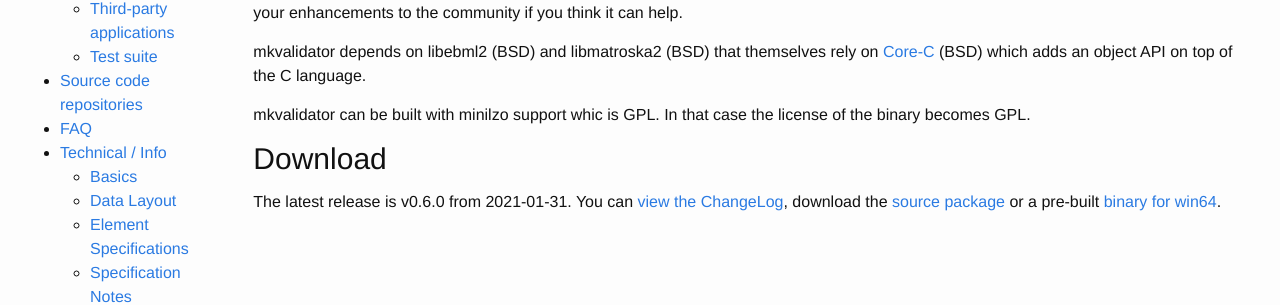
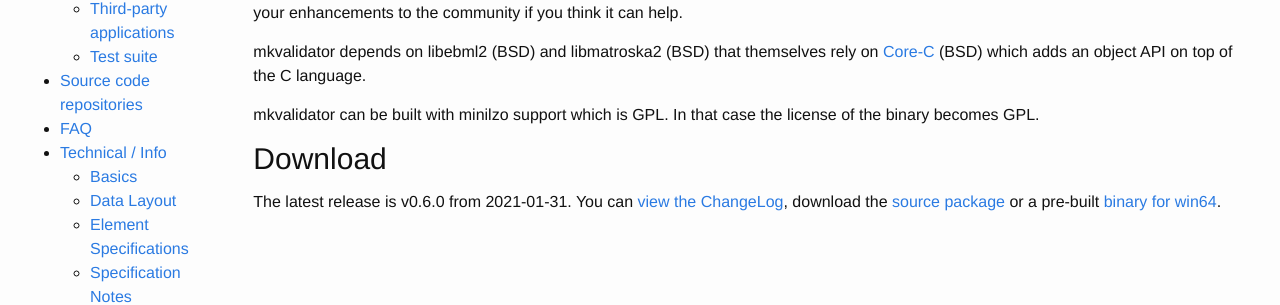
Before and after one commit to Matroska-Org/infrastructure, a Jekyll site: the page built from website/downloads/mkvalidator.md, in a window 1280 px wide. Shown: the part 287-592 px from the top of the page. Built offline with Jekyll 4.4.1, drawn with Linux system fonts in a browser that asks for light colours.

Commit message:
[typo] fix typo in which which is whic
Reported by Jake Winters <social@inferencium.net>

```diff
--- a/website/downloads/mkvalidator.md
+++ b/website/downloads/mkvalidator.md
@@ -19,7 +19,7 @@ themselves rely on
 [Core-C](https://github.com/Matroska-Org/foundation-source/tree/master/corec)
 (BSD) which adds an object API on top of the C language.
 
-mkvalidator can be built with minilzo support whic is GPL. In that case the
+mkvalidator can be built with minilzo support which is GPL. In that case the
 license of the binary becomes GPL.
 
 ## Download
```
Also changed, not shown: website/downloads/mkclean.md (+1 -1 lines).
